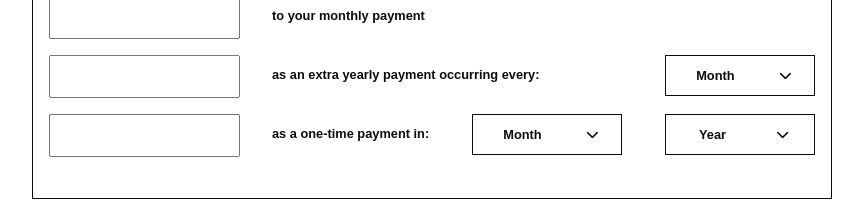
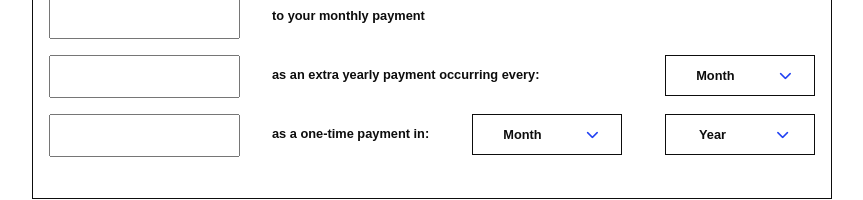
Before and after one commit to j-phillips-hub/debt-free-calculator, a React (Create React App) app: page / in a window 1280 px wide. Shown: the part 540-740 px from the top of the page, without its empty margins (208-1071 px from the left). Built offline with nearby package versions, Linux system fonts and the light colour scheme.

Commit message:
Add color style to select arrow

```diff
--- a/src/styles/ExtraPayments.css
+++ b/src/styles/ExtraPayments.css
@@ -41,3 +41,7 @@
   z-index: 100;
   cursor: context-menu;
 }
+
+.selectArrow {
+  color: var(--clr-medium-blue);
+}
```
